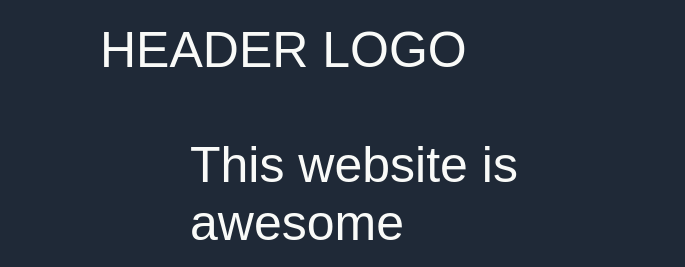
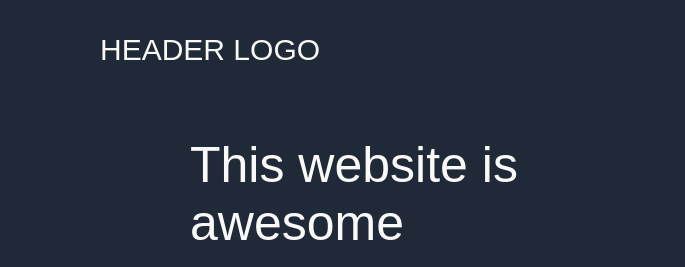
Before and after one commit to Bilel-code/Landing-page, a plain HTML site: page index.html in a window 1280 px wide. Shown: the top 267 px of the page, 0-685 px from the left. Drawn offline with Linux system fonts and the light colour scheme.

Commit message:
done project

```diff
--- a/style.css
+++ b/style.css
@@ -21,7 +21,7 @@ body{
 .logo{
     font-family: fantasy;
       margin: 100px;
-       font-size: 50px;
+       font-size: 30px;
        color: #F9FAF8;
 }
 
```
